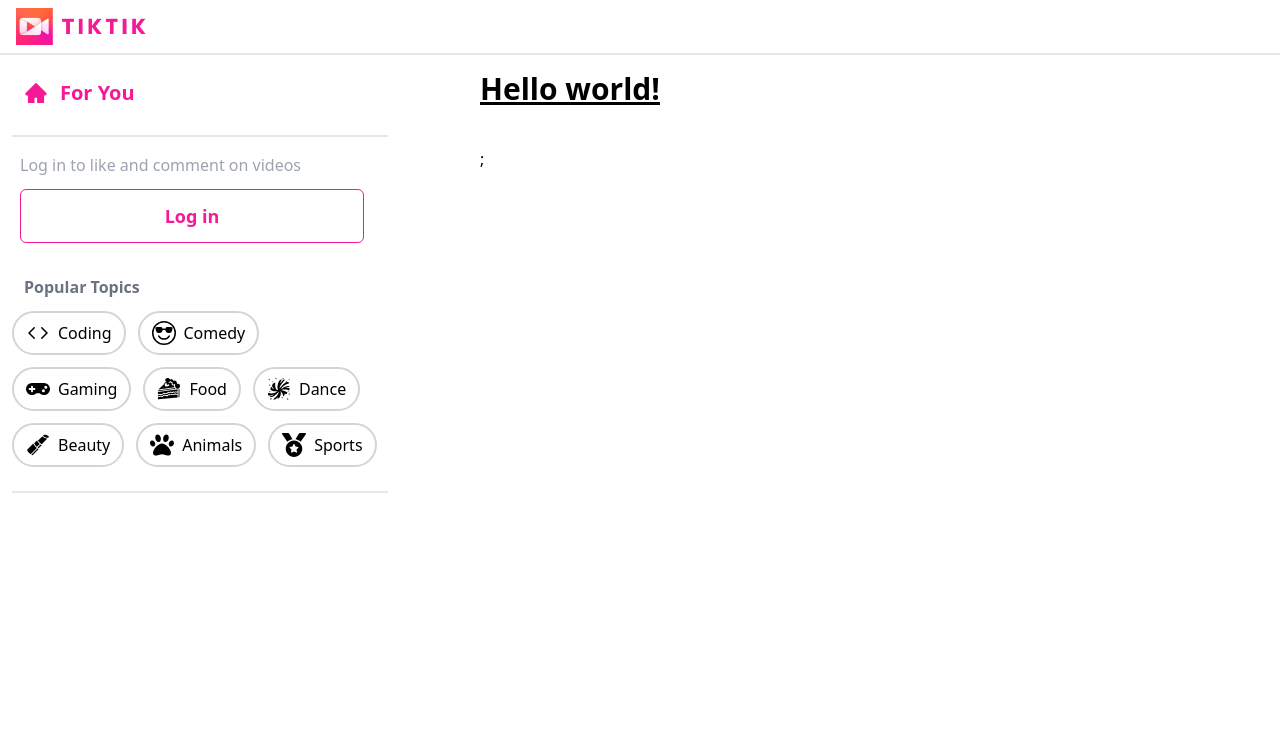
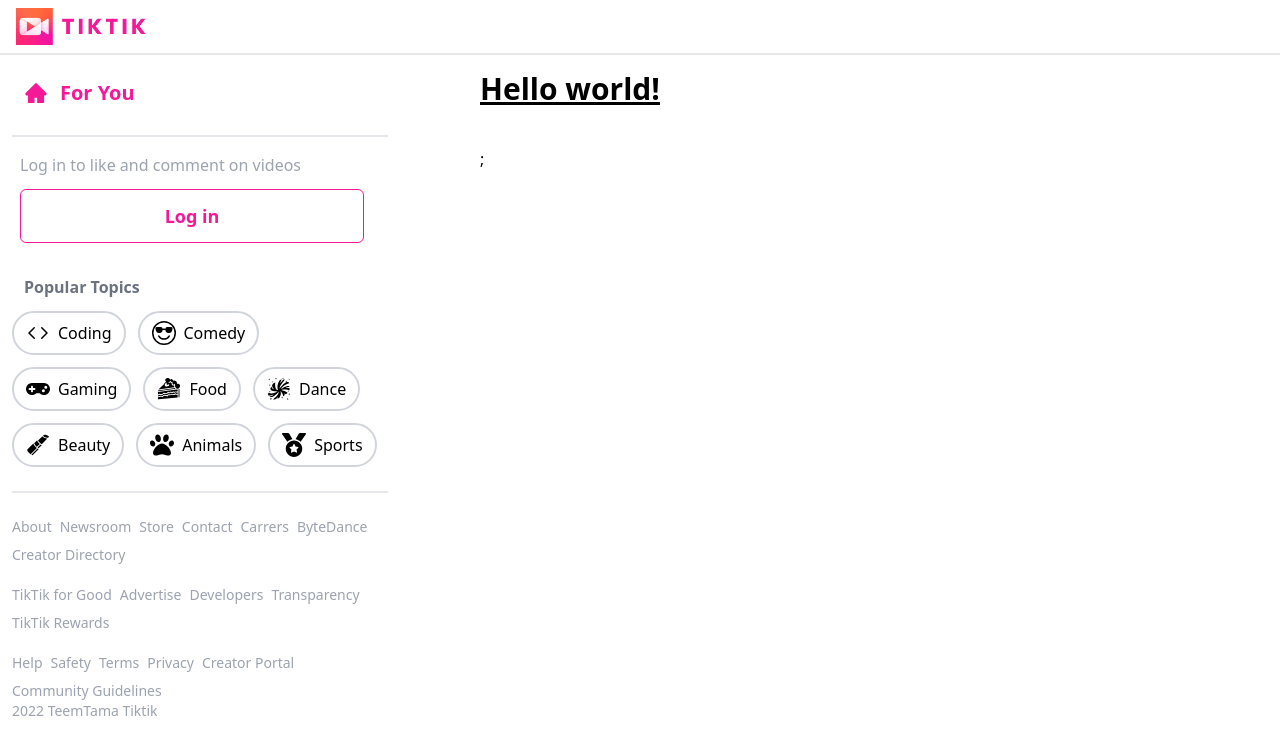
Before and after one commit to anggriawanmr/tiktik_app, a Next.js app: page / in a window 1280 px wide. Shown: the top 754 px of the page. Built offline with nearby package versions, Linux system fonts and the light colour scheme.

Commit message:
Editing Footer :hammer:

```diff
--- a/components/Footer.tsx
+++ b/components/Footer.tsx
@@ -1,7 +1,29 @@
 import React from 'react';
 
+import { footerList1, footerList2, footerList3 } from '../utils/constants';
+
+const List = ({ items, mt }: { items: string[]; mt: boolean }) => (
+  <div className={`flex flex-wrap gap-2 ${mt && 'mt-5'}`}>
+    {items.map((item) => (
+      <p
+        key={item}
+        className="text-gray-400 text-sm hover:underline cursor-pointer"
+      >
+        {item}
+      </p>
+    ))}
+  </div>
+);
+
 const Footer = () => {
-  return <div>Footer</div>;
+  return (
+    <div className="mt-6 hidden xl:block">
+      <List items={footerList1} mt={false} />
+      <List items={footerList2} mt />
+      <List items={footerList3} mt />
+      <p className="text-gray-400 text-sm md-5">2022 TeemTama Tiktik</p>
+    </div>
+  );
 };
 
 export default Footer;
--- a/components/SideBar.tsx
+++ b/components/SideBar.tsx
@@ -6,6 +6,7 @@ import GoogleLogin from 'react-google-login';
 import { AiFillHome, AiOutlineMenu } from 'react-icons/ai';
 import { ImCancelCircle } from 'react-icons/im';
 import Discover from './Discover';
+import Footer from './Footer';
 
 const SideBar = () => {
   const [showSidebar, setShowSidebar] = useState(true);
@@ -61,6 +62,7 @@ const SideBar = () => {
           )}
 
           <Discover />
+          <Footer />
         </div>
       )}
     </div>
```
